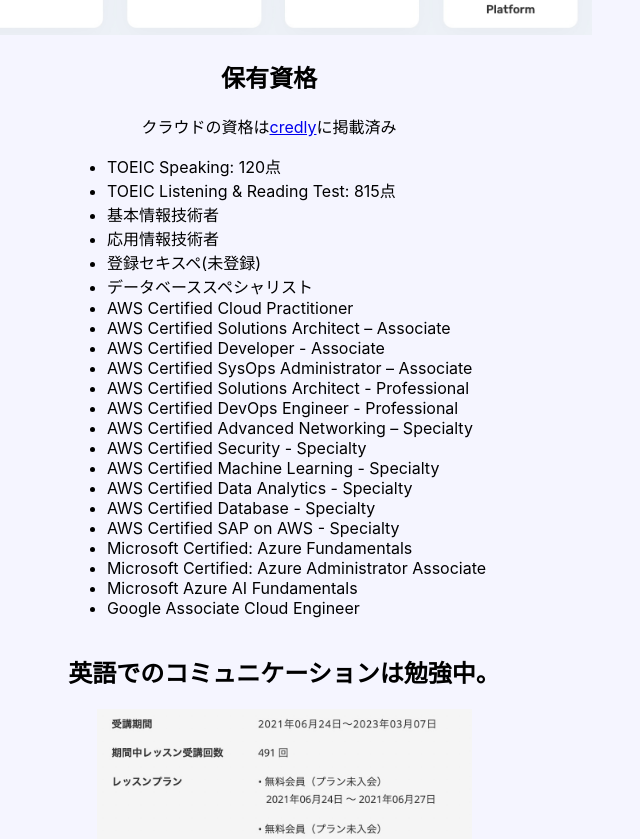
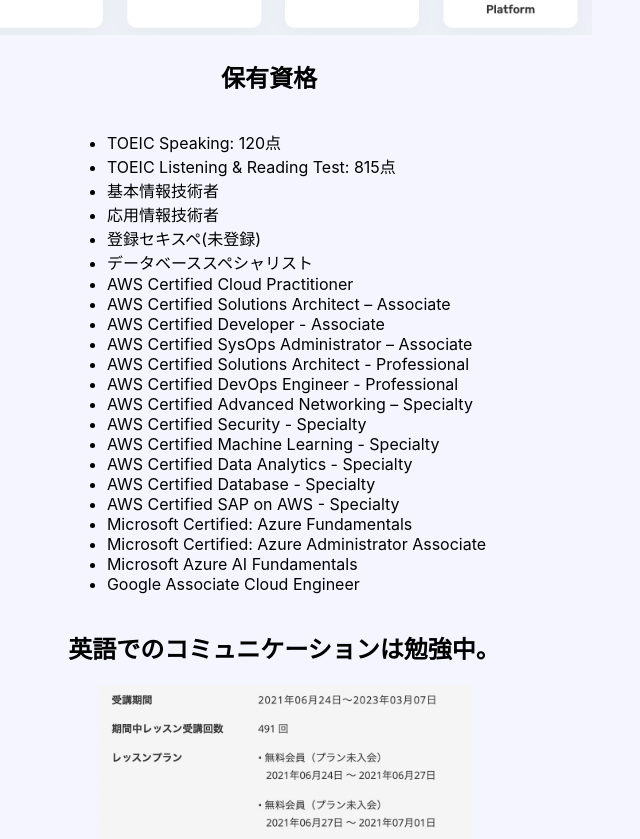
Before and after one commit to miyagin15/resume, a React (Create React App) app: page /skills in a window 1280 px wide. Shown: the part 2506-3345 px from the top of the page, without its empty margins (371-1011 px from the left). Built offline with nearby package versions, Linux system fonts and the light colour scheme.

Commit message:
del: url

```diff
--- a/src/pages/Skills.tsx
+++ b/src/pages/Skills.tsx
@@ -47,11 +47,6 @@
       </div>
       <div style={{ flex: 1 }}>
         <h2 id="保有スキル">保有資格</h2>
-        クラウドの資格は<a
-          href="https://www.credly.com/users/ginga-miyata/badges"
-          rel="noreferrer noopener"
-          target="_blank"
-        >credly</a>に掲載済み
         <div style={{ display: "flex", alignItems: "center", flexDirection: "column", listStyle: "disc", paddingLeft: "15px" }}>
           <ul style={{ textAlign: "left" }}>
             {certificationList}
```
